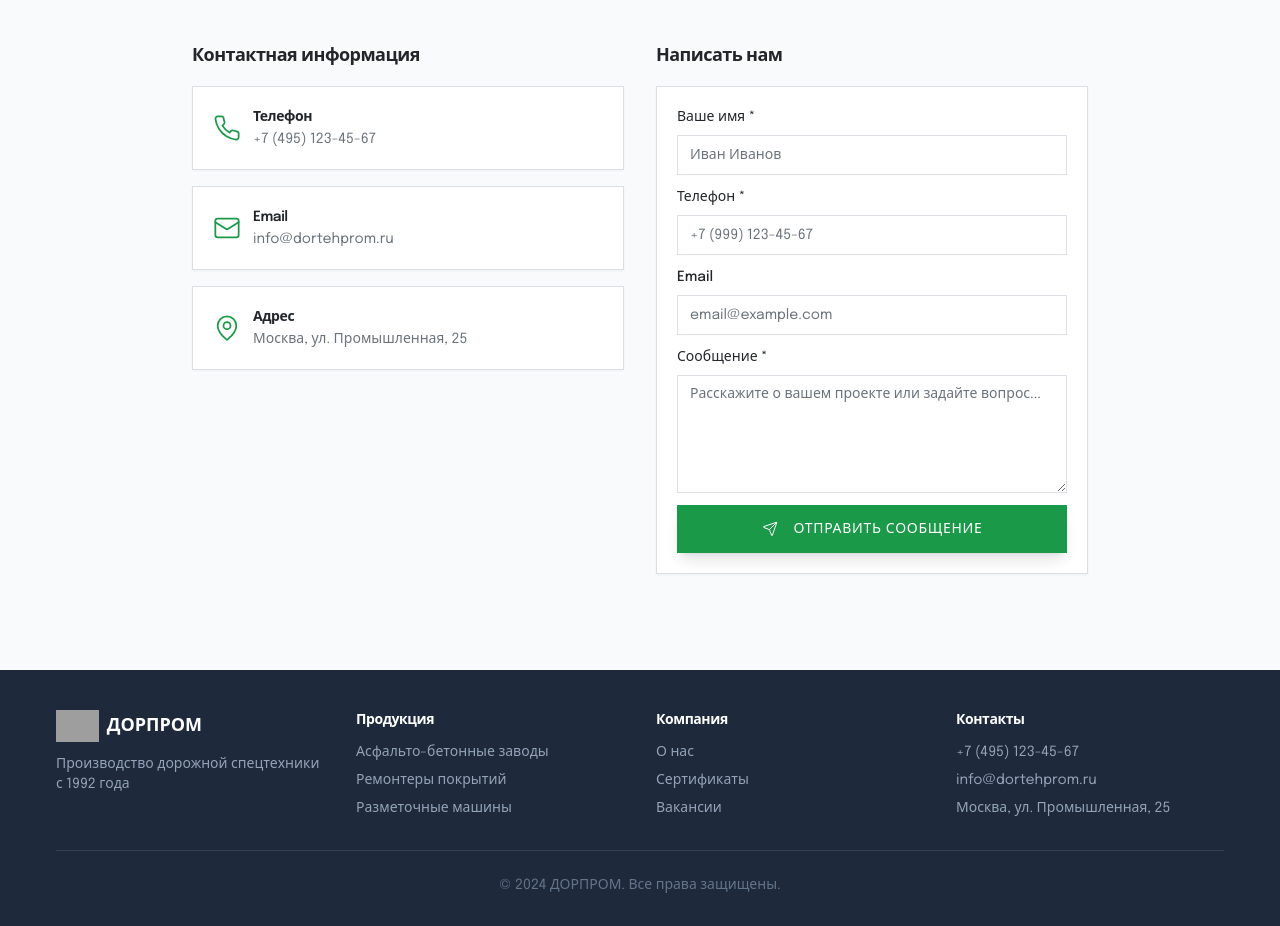
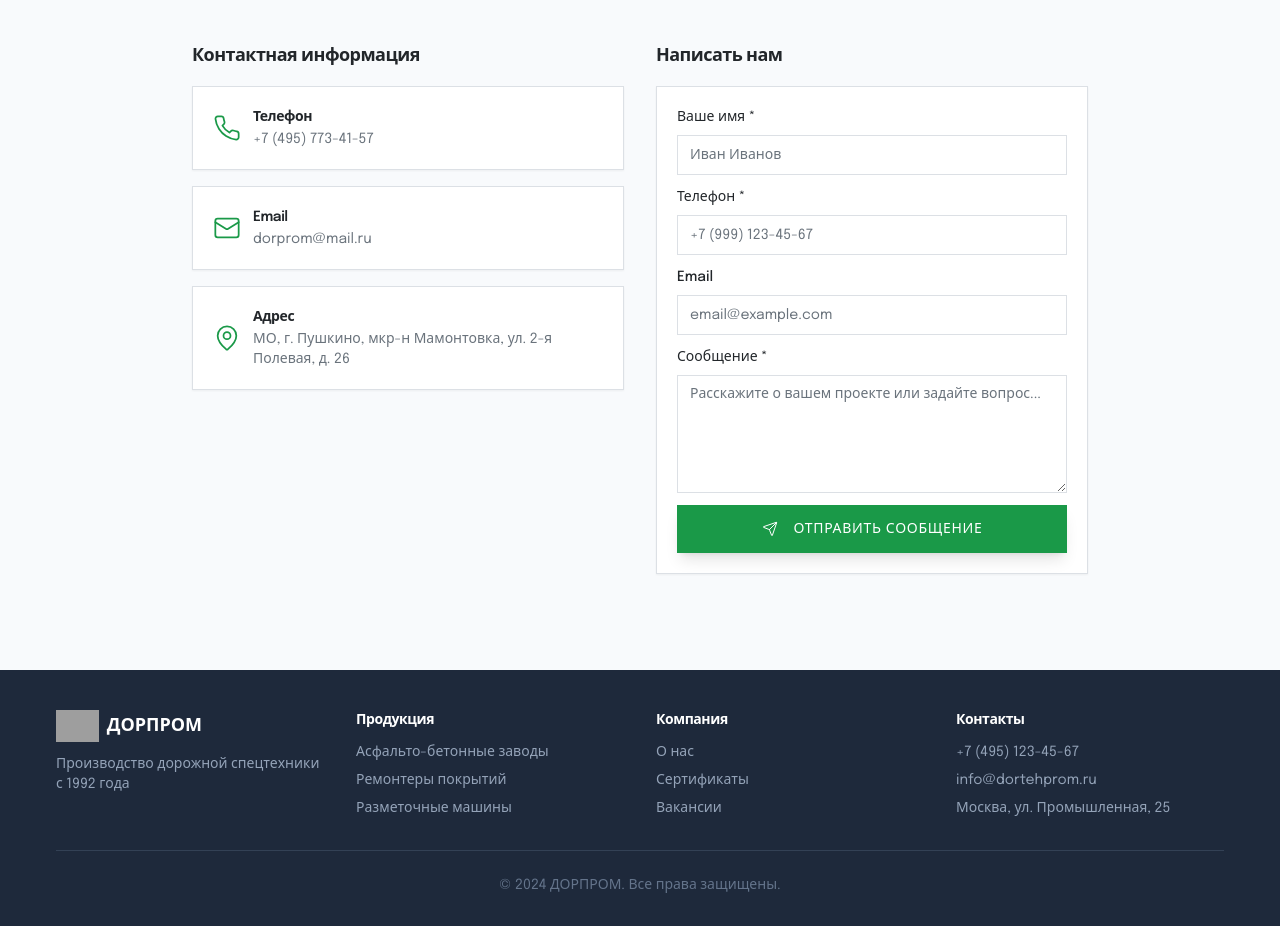
Before and after one commit to pr-poehali-dev/road-tech-landing, a React (Vite) app: page / in a window 1280 px wide. Shown: the part 3360-4286 px from the top of the page. Built offline with nearby package versions, Linux system fonts and the light colour scheme; grey boxes are pictures that could not be loaded.

Commit message:
Замени адрес на МО, г. Пушкино, мкр-н Мамонтовка, ул. 2-я Полевая, д. 26. Замени телефон везде на +7 (495) 773-41-57. Замени email на dorprom@mail.ru

```diff
--- a/src/pages/Index.tsx
+++ b/src/pages/Index.tsx
@@ -382,7 +382,7 @@ const Index = () => {
                       </div>
                       <div>
                         <h4 className="font-semibold text-foreground text-sm mb-0.5">Телефон</h4>
-                        <p className="text-sm text-muted-foreground">+7 (495) 123-45-67</p>
+                        <p className="text-sm text-muted-foreground">+7 (495) 773-41-57</p>
                       </div>
                     </div>
                   </CardContent>
@@ -395,7 +395,7 @@ const Index = () => {
                       </div>
                       <div>
                         <h4 className="font-semibold text-foreground text-sm mb-0.5">Email</h4>
-                        <p className="text-sm text-muted-foreground">info@dortehprom.ru</p>
+                        <p className="text-sm text-muted-foreground">dorprom@mail.ru</p>
                       </div>
                     </div>
                   </CardContent>
@@ -408,7 +408,7 @@ const Index = () => {
                       </div>
                       <div>
                         <h4 className="font-semibold text-foreground text-sm mb-0.5">Адрес</h4>
-                        <p className="text-sm text-muted-foreground">Москва, ул. Промышленная, 25</p>
+                        <p className="text-sm text-muted-foreground">МО, г. Пушкино, мкр-н Мамонтовка, ул. 2-я Полевая, д. 26</p>
                       </div>
                     </div>
                   </CardContent>
```
